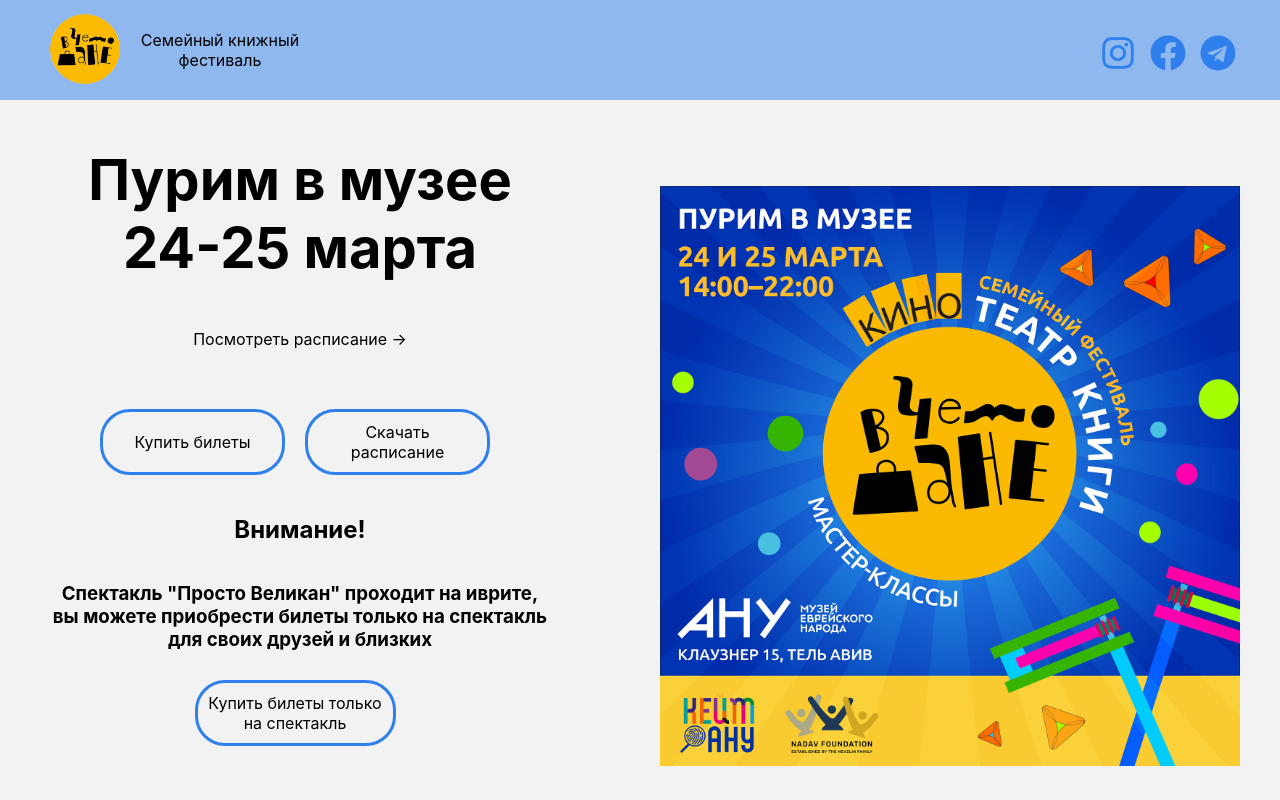
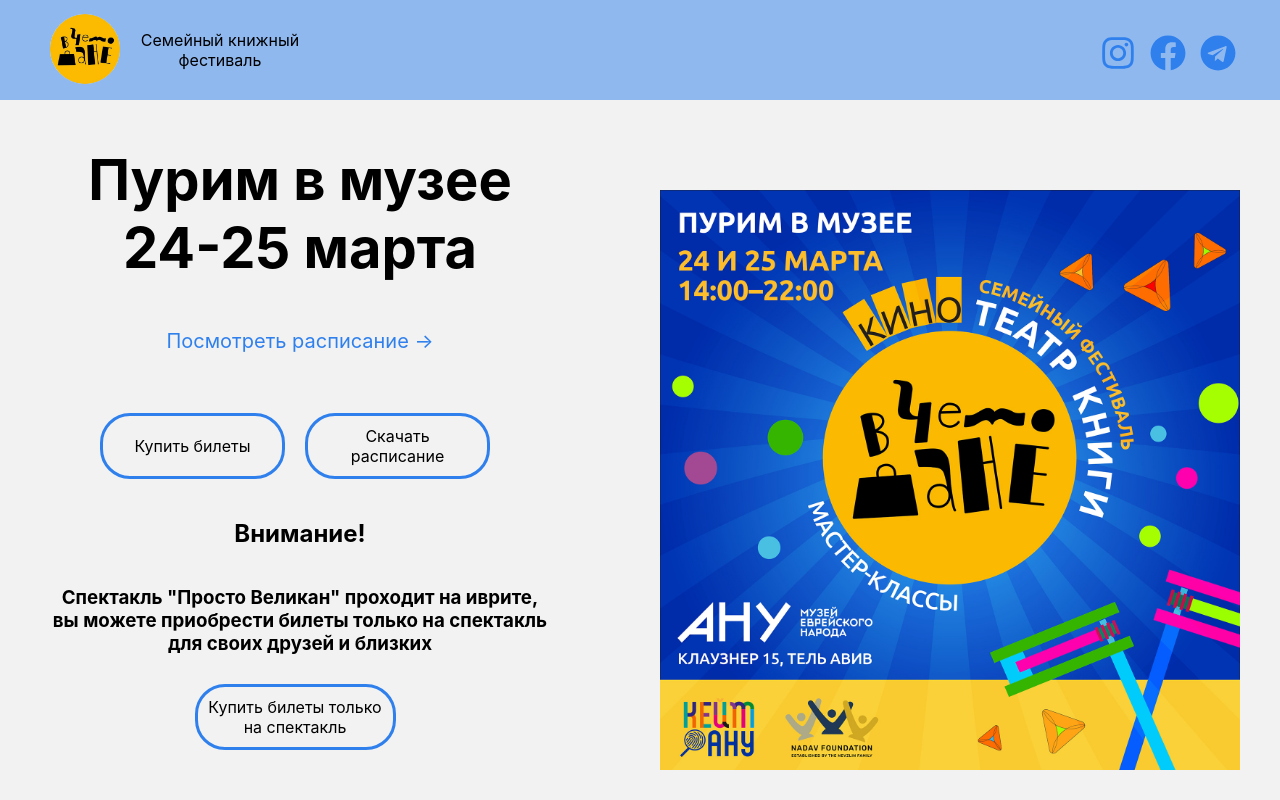
Before and after one commit to VarvaraKorableva/v_chemodane, a React (Create React App) app: page / in a window 1280 px wide. Built offline with nearby package versions, Linux system fonts and the light colour scheme.

Commit message:
changed styles of link

```diff
--- a/src/components/Announce/Announce.css
+++ b/src/components/Announce/Announce.css
@@ -31,6 +31,7 @@
     border-radius: 30px;
     background-color: transparent;
     border: 3px solid #2f80ed;
+    /*box-shadow: 0 3px 6px #999;*/
     cursor: pointer;
     padding: 10px;
     margin: 10px;
@@ -200,8 +201,9 @@
 .header__btn-link {
     cursor: pointer;
     text-decoration: none;
-    color: black;
+    color: #2f80ed;
     margin-bottom: 25px;
+    font-size: 20px;
 }
 
 @media screen and (max-width: 550px) {
```
